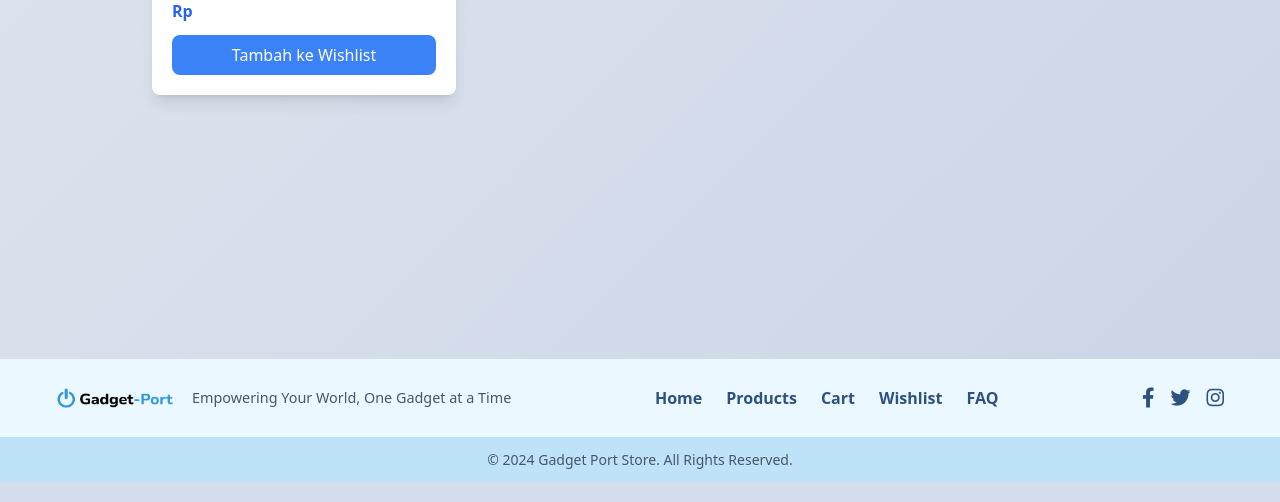
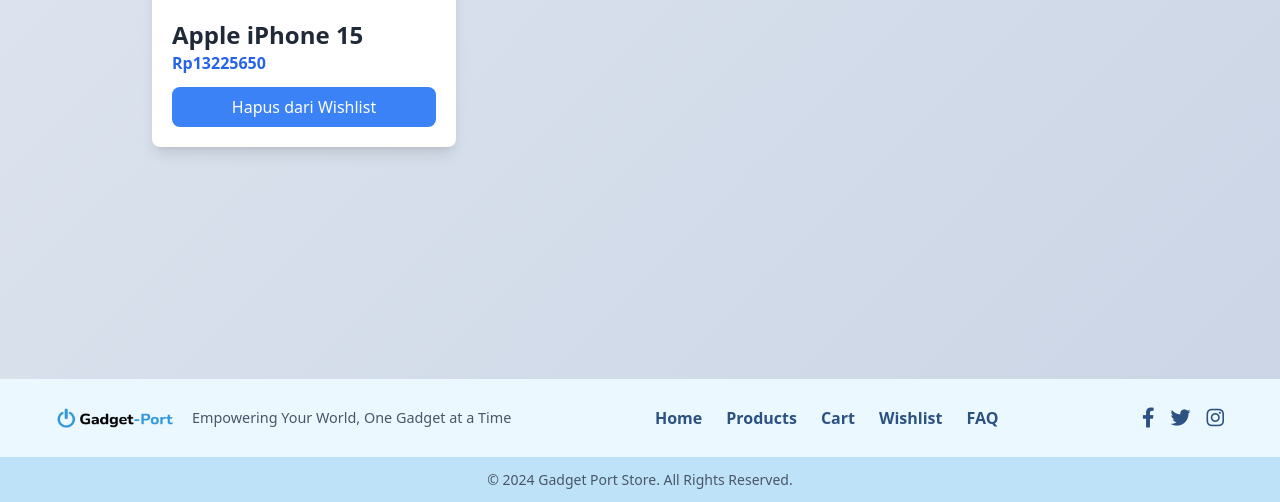
Before and after one commit to PBP-D08/gadget-port, a Django app: page /wishlist/ in a window 1280 px wide. Shown: the part 585-1087 px from the top of the page. Run offline with Django 5.2, Linux system fonts and the light colour scheme; a user stored in the database is signed in; data comes from the database, SQL or seed files in the repository; tables that the repository leaves empty hold one stand-in row (values such as "Sample post"); parts of the project's set-up code (start-up, migrations or seed data) failed here and were passed over; some libraries are stand-ins or nearby versions.

Commit message:
fix: error sedikit

```diff
--- a/authentication/templates/login.html
+++ b/authentication/templates/login.html
@@ -5,10 +5,10 @@
 {% block content %}
 <div class="flex items-center container mx-auto h-screen font-inter">
     <div class="hidden md:flex justify-center basis-7/12">
-        <img src="{% static 'img/Logo.webp' %}" width="480px" alt="Logo GadgetPort">
+        <img src="{% static 'image/Logo.webp' %}" width="480px" alt="Logo GadgetPort">
     </div>
     <div class="md:basis-5/12 my-auto mx-auto">
-        {% comment %} <a class="z-10" href="/"><img class="mx-auto -mt-24 mb-12" src="{% static 'img/Logo.webp' %}" width="220px" alt="Logo GadgetPort"/></a> {% endcomment %}
+        {% comment %} <a class="z-10" href="/"><img class="mx-auto -mt-24 mb-12" src="{% static 'image/Logo.webp' %}" width="220px" alt="Logo GadgetPort"/></a> {% endcomment %}
         <div class="bg-white px-10 pt-8 pb-12 rounded-lg shadow-2xl w-96 md:w-auto max-w-sm md:max-w-2xl">
             <p class="font-bold text-3xl text-[#6499E9] text-center font-extrabold mt-10 mb-4 md:mb-32">Login</p>
             <form id="reg-form" method="POST">
--- a/templates/base.html
+++ b/templates/base.html
@@ -23,7 +23,7 @@
     <link rel="stylesheet" href="{% static 'CSS/store.css' %}"/>
 </head>
 
-<body class="bg-white font-sans flex flex-col min-h-screen">
+<body class="bg-white font-sans flex flex-col min-h-screen pt-5">
 
     <!-- Cara connectin modul kalian ke navbar :
     1. Buat startapp dulu sesuai modul
@@ -54,10 +54,10 @@
     <!-- Navbar -->
     <nav class="w-full h-20 flex items-center justify-between px-5 lg:px-10 shadow-xl bg-blue-200 rounded-full mb-10">
         <div class="flex items-center">
-        <img src="{% static 'image/Logo.png' %}" class="w-32 lg:w-44" alt="Logo" />
+            <img src="{% static 'image/Logo.webp' %}" class="w-32 lg:w-44" alt="Logo" />
         </div>
-    <!-- Mobile Menu Button -->
-    <div class="md:hidden">
+
+        <div class="md:hidden relative z-50">
             <button id="mobile-menu-button" class="focus:outline-none p-2 bg-blue-500 hover:bg-blue-600 text-white rounded-lg transition duration-300">
                 <svg class="w-6 h-6" xmlns="http://www.w3.org/2000/svg" fill="none" viewBox="0 0 24 24" stroke="currentColor">
                     <path stroke-linecap="round" stroke-linejoin="round" stroke-width="2" d="M4 6h16M4 12h16m-7 6h7" />
@@ -119,29 +119,23 @@
     </ul>
 </nav>
 
-<!-- Mobile Menu -->
-<div id="mobile-menu" class="md:hidden hidden bg-blue-200 rounded-lg p-4 space-y-2">
-    <a href="{% url 'main:show_main' %}" class="block text-gray-800 hover:text-blue-600 font-semibold">Home</a>
-    <a href="{% url 'products:show_products' %}" class="block text-gray-800 hover:text-blue-600 font-semibold">Products</a>
-    <a href="{% url 'store:list_store' %}" class="block text-gray-800 hover:text-blue-600 font-semibold">Store</a>
-    <a href="{% url 'cart_checkout:cart' %}" class="block text-gray-800 hover:text-blue-600 font-semibold">Cart</a>
-    <a href="{% url 'wishlist:user_wishlist' %}" class="block text-gray-800 hover:text-blue-600 font-semibold">Wishlist</a>
+ <!-- Mobile Menu - Fixed positioning and z-index -->
+ <div id="mobile-menu" class="md:hidden hidden fixed top-20 left-0 right-0 bg-blue-200 p-4 space-y-2 z-40 shadow-lg mx-4 rounded-lg">
+    <a href="{% url 'main:show_main' %}" class="block text-gray-800 hover:text-blue-600 font-semibold p-2">Home</a>
+    <a href="{% url 'products:show_products' %}" class="block text-gray-800 hover:text-blue-600 font-semibold p-2">Products</a>
+    <a href="{% url 'store:list_store' %}" class="block text-gray-800 hover:text-blue-600 font-semibold p-2">Store</a>
+    <a href="{% url 'cart_checkout:cart' %}" class="block text-gray-800 hover:text-blue-600 font-semibold p-2">Cart</a>
+    <a href="{% url 'wishlist:user_wishlist' %}" class="block text-gray-800 hover:text-blue-600 font-semibold p-2">Wishlist</a>
     {% if user.is_authenticated %}
-        <a href="{% url 'user:view_profile' %}" class="block text-gray-800 hover:text-blue-600 font-semibold">Profile</a>
-        <a href="{% url 'authentication:logout' %}" class="block text-gray-800 hover:text-blue-600 font-semibold">Logout</a>
+        <a href="{% url 'user:view_profile' %}" class="block text-gray-800 hover:text-blue-600 font-semibold p-2">Profile</a>
+        <a href="{% url 'authentication:logout' %}" class="block text-gray-800 hover:text-blue-600 font-semibold p-2">Logout</a>
     {% else %}
-        <a href="{% url 'authentication:login' %}" class="block text-gray-800 hover:text-blue-600 font-semibold">Sign In</a>
+        <a href="{% url 'authentication:login' %}" class="block text-gray-800 hover:text-blue-600 font-semibold p-2">Sign In</a>
     {% endif %}
 </div>
 
-<script>
-    // Toggle mobile menu visibility
-    document.getElementById('mobile-menu-button').addEventListener('click', function() {
-        document.getElementById('mobile-menu').classList.toggle('hidden');
-    });
-</script>
 <!-- Main Content Block -->
-    <div class="flex-grow container mx-auto mb-10 overflow-y-auto">
+<div class="flex-grow container mx-auto mb-10">
     {% block content %}
     {% endblock content %}
 </div>
@@ -149,13 +143,35 @@
 <!-- Footer -->
 {% include 'footer.html' %}
 
+<script>
     <!-- JavaScript for Mobile Menu Toggle -->
-    <script>
+    document.addEventListener('DOMContentLoaded', function() {
         const mobileMenuButton = document.getElementById('mobile-menu-button');
         const mobileMenu = document.getElementById('mobile-menu');
+        let isMenuOpen = false;
 
-        mobileMenuButton.addEventListener('click', () => {
+        if (mobileMenuButton && mobileMenu) {
+            mobileMenuButton.addEventListener('click', function(e) {
+                e.stopPropagation();
+                isMenuOpen = !isMenuOpen;
                 mobileMenu.classList.toggle('hidden');
+
+                // Optional: Add animation classes
+                if (isMenuOpen) {
+                    mobileMenu.classList.add('animate-fade-in');
+                } else {
+                    mobileMenu.classList.remove('animate-fade-in');
+                }
+            });
+
+            // Close menu when clicking outside
+            document.addEventListener('click', function(e) {
+                if (isMenuOpen && !mobileMenu.contains(e.target)) {
+                    mobileMenu.classList.add('hidden');
+                    isMenuOpen = false;
+                }
+            });
+        }
     });
     document.addEventListener('DOMContentLoaded', function () {
         const dropdownToggle = document.getElementById('dropdown-toggle');
@@ -171,6 +187,7 @@
             }
         });
     });
+
 </script>
 </body>
 </html>
--- a/wishlist/templates/wishlist.html
+++ b/wishlist/templates/wishlist.html
@@ -39,8 +39,8 @@
                 </div>
 
                 <!-- Filter Options -->
-            <div id="filterOptions" class="hidden mt-2 ml-24 mr-20 rounded-lg bg-[#01aae8] shadow-xl flex justify-end">
-                <form method="GET" class="flex flex-row gap-12 p-4">
+                <div id="filterOptions" class="hidden mt-2 ml-24 mr-20 rounded-lg bg-[#01aae8] shadow-xl flex flex-row justify-end">
+                    <form method="GET" class="items-center justify-center flex flex-row pr-4 my-4 gap-12">
                         <div class="flex gap-4">
                             <label class="text-white font-bold">Urutkan dari:</label>
                             <label class="text-white">
@@ -71,25 +71,25 @@
             {% if wishlist_items %}
             <div class="self-stretch pl-24 pr-20 grid grid-cols-1 md:grid-cols-2 lg:grid-cols-3 gap-10">
                 {% for item in wishlist_items %}
-                <div id="wishlist-item-{{ item.id }}" class="wishlist-item bg-white shadow-lg rounded-lg overflow-hidden transition hover:scale-105">
-                    <img src="{{ item.image.url }}" alt="{{ item.name }}" class="w-full h-64 object-cover">
+                <div id="wishlist-item-{{ item.product.id }}" class="wishlist-item bg-white shadow-lg rounded-lg overflow-hidden transition hover:scale-105">
+                    <img src="{{ item.product.image_link }}" alt="{{ item.product.name }}" class="w-full h-64 object-cover">
                     <div class="p-5">
-                        <h2 class="text-2xl font-bold text-gray-800">{{ item.name }}</h2>
-                        <p class="text-gray-600">{{ item.description|truncatewords:20 }}</p>
-                        <p class="text-blue-600 font-semibold">Rp{{ item.price }}</p>
-                        <button onclick="toggleWishlist({{ item.id }})" class="w-full bg-blue-500 text-white py-2 rounded-lg mt-3 hover:bg-blue-600">
-                            {% if item.in_wishlist %} Hapus dari Wishlist {% else %} Tambah ke Wishlist {% endif %}
+                        <h2 class="text-2xl font-bold text-gray-800">{{ item.product.name }}</h2>
+                        <p class="text-gray-600">{{ item.product.description|truncatewords:20 }}</p>
+                        <p class="text-blue-600 font-semibold">Rp{{ item.product.price }}</p>
+                        <button onclick="removeFromWishlist({{ item.product.id }})" class="w-full bg-blue-500 text-white py-2 rounded-lg mt-3 hover:bg-blue-600">
+                            Hapus dari Wishlist
                         </button>
-    <!--                     <button onclick="moveToCart({{ item.id }})" class="w-full bg-green-500 text-white py-2 rounded-lg mt-2 hover:bg-green-600">
+                        {% comment %} <button onclick="moveToCart({{ item.id }})" class="w-full bg-green-500 text-white py-2 rounded-lg mt-2 hover:bg-green-600">
                             Pindahkan ke Keranjang
-                        </button> -->
+                        </button> {% endcomment %}
                     </div>
                 </div>
                 {% endfor %}
             </div>
             {% else %}
             <div class="flex justify-center items-center w-screen pt-20">
-                <p class="text-center text-gray">Wishlist kamu masih kosong.</p>
+                <p class="text-center text-gray-500">Wishlist kamu masih kosong.</p>
             </div>
             {% endif %}
         </div>
@@ -144,7 +144,7 @@
             });
         }
 
-<!--         // Fungsi untuk memindahkan ke keranjang
+        // Fungsi untuk memindahkan ke keranjang
         {% comment %} function moveToCart(wishlistItemId) {
             fetch(`/wishlist/move-to-cart/${wishlistItemId}/`, {
                 method: 'POST',
@@ -175,8 +175,9 @@
                 console.error('Error:', error);
                 alert('Terjadi kesalahan saat memindahkan item ke keranjang.');
             });
-        } {% endcomment %} -->
+        } {% endcomment %}
 
+        // Fungsi untuk toggle filter
         function toggleFilter() {
             const filterOptions = document.getElementById('filterOptions');
             if (filterOptions.classList.contains('hidden')) {
```
Also changed, not shown: authentication/migrations/0001_initial.py, cart_checkout/migrations/0001_initial.py, products/migrations/0001_initial.py, review/migrations/0001_initial.py, store/migrations/0001_initial.py, user/migrations/0001_initial.py, wishlist/migrations/0001_initial.py. Lines whose indentation alone changed are shown as unchanged.
